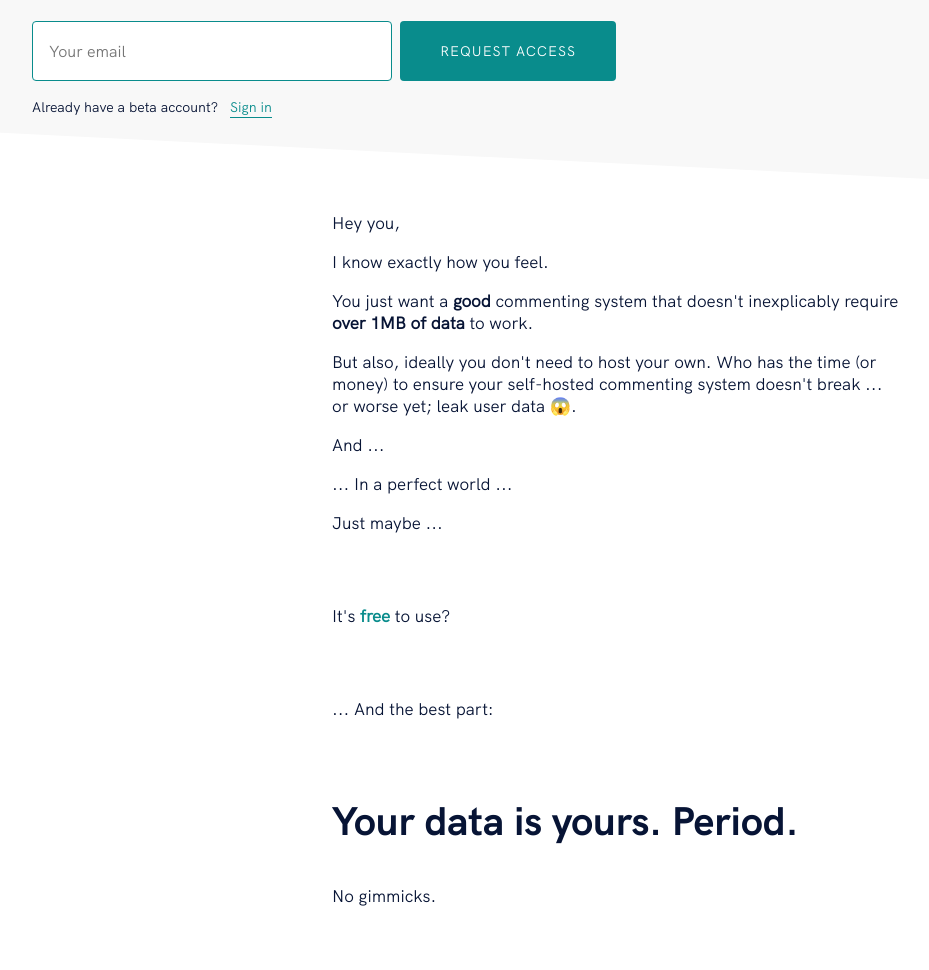
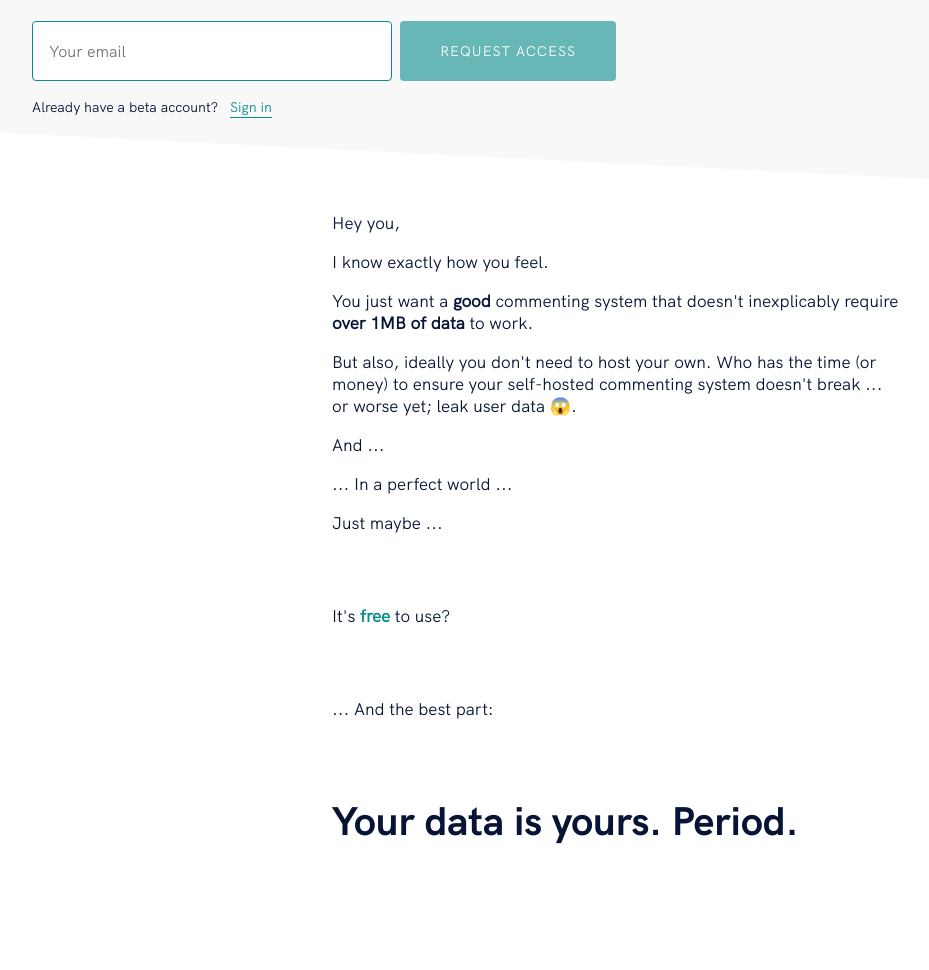
Before and after one commit to parlez-vous/landing-page, a Gatsby site: page / in a window 1280 px wide. Shown: the part 313-1283 px from the top of the page, without its empty margins (24-953 px from the left). Built offline with nearby package versions, Linux system fonts and the light colour scheme; Gatsby itself is replaced by a stand-in of ours.

Commit message:
Update form logic and form submission info

```diff
--- a/src/components/sections/blurb.js
+++ b/src/components/sections/blurb.js
@@ -19,7 +19,6 @@ export default () =>
     <Text>... And the best part:</Text>
     <br />
     <h3>Your data is <strong>yours.</strong> Period.</h3>
-    <Text>No gimmicks.</Text>
   </ParagraphContainer>
 
 const Text = styled.p`
--- a/src/components/sections/header.js
+++ b/src/components/sections/header.js
@@ -27,7 +27,7 @@ const Header = () => {
       if (response.status === 200) {
         setFormState({ ...formState, message: 'You\'re now subscribed!' })
       } else {
-        setFormState({ ...formState, message: 'Opps! Something went wrong.' })
+        setFormState({ ...formState, message: 'Oops! Something went wrong.' })
       }
     })
   }
@@ -52,7 +52,7 @@ const Header = () => {
                 onChange={(e) => setFormState({ ...formState, email: e.target.value })}
               />
               <FormButtonContainer>
-                <HeaderButton>
+                <HeaderButton disabled={formState.email.length === 0}>
                   <span style={{ visibility: formState.submitting ? 'hidden' : 'visible' }}>Request Access</span>
                   <LoadingDonut formSubmitting={formState.submitting} />
                 </HeaderButton>
@@ -242,11 +242,19 @@ const HeaderButton = styled.button`
   border-color: initial;
   border-image: initial;
   outline: 0px;
+
   &:hover {
     box-shadow: rgba(110, 120, 152, 0.22) 0px 2px 10px 0px;
   }
+
+  &:disabled {
+    background: rgba(9, 140, 140, .6);
+    cursor: not-allowed;
+  }
+
   @media (max-width: ${props => props.theme.screen.md}) {
   }
+
   @media (max-width: ${props => props.theme.screen.sm}) {
     margin-left: 0;
   }
```
